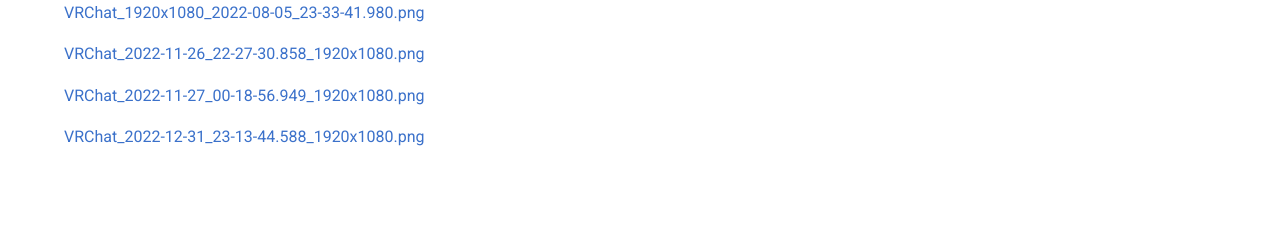
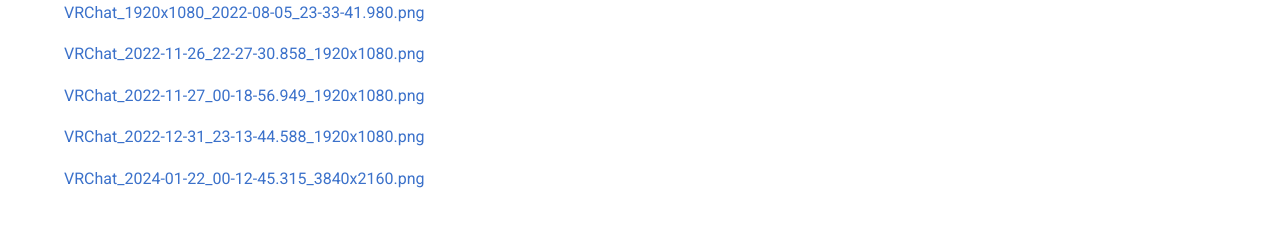
Before and after one commit to irucaVRC/VRCimages, a plain HTML site: page index.html in a window 1280 px wide. Shown: the part 138-364 px from the top of the page. Drawn offline with nearby package versions, Linux system fonts and the light colour scheme.

Commit message:
Update index.html

```diff
--- a/index.html
+++ b/index.html
@@ -40,6 +40,7 @@
           <p><a href="./VRChat_2022-11-26_22-27-30.858_1920x1080.png">VRChat_2022-11-26_22-27-30.858_1920x1080.png</a></p>
           <p><a href="./VRChat_2022-11-27_00-18-56.949_1920x1080.png">VRChat_2022-11-27_00-18-56.949_1920x1080.png</a></p>
           <p><a href="./VRChat_2022-12-31_23-13-44.588_1920x1080.png">VRChat_2022-12-31_23-13-44.588_1920x1080.png</a></p>
+          <p><a href="./VRChat_2024-01-22_00-12-45.315_3840x2160.png">VRChat_2024-01-22_00-12-45.315_3840x2160.png</a></p>
         <div style="padding-top: 100px"></div>
         </div>
             <script src="https://code.jquery.com/jquery-3.4.1.min.js" integrity="sha256-CSXorXvZcTkaix6Yvo6HppcZGetbYMGWSFlBw8HfCJo=" crossorigin="anonymous"></script>
```
